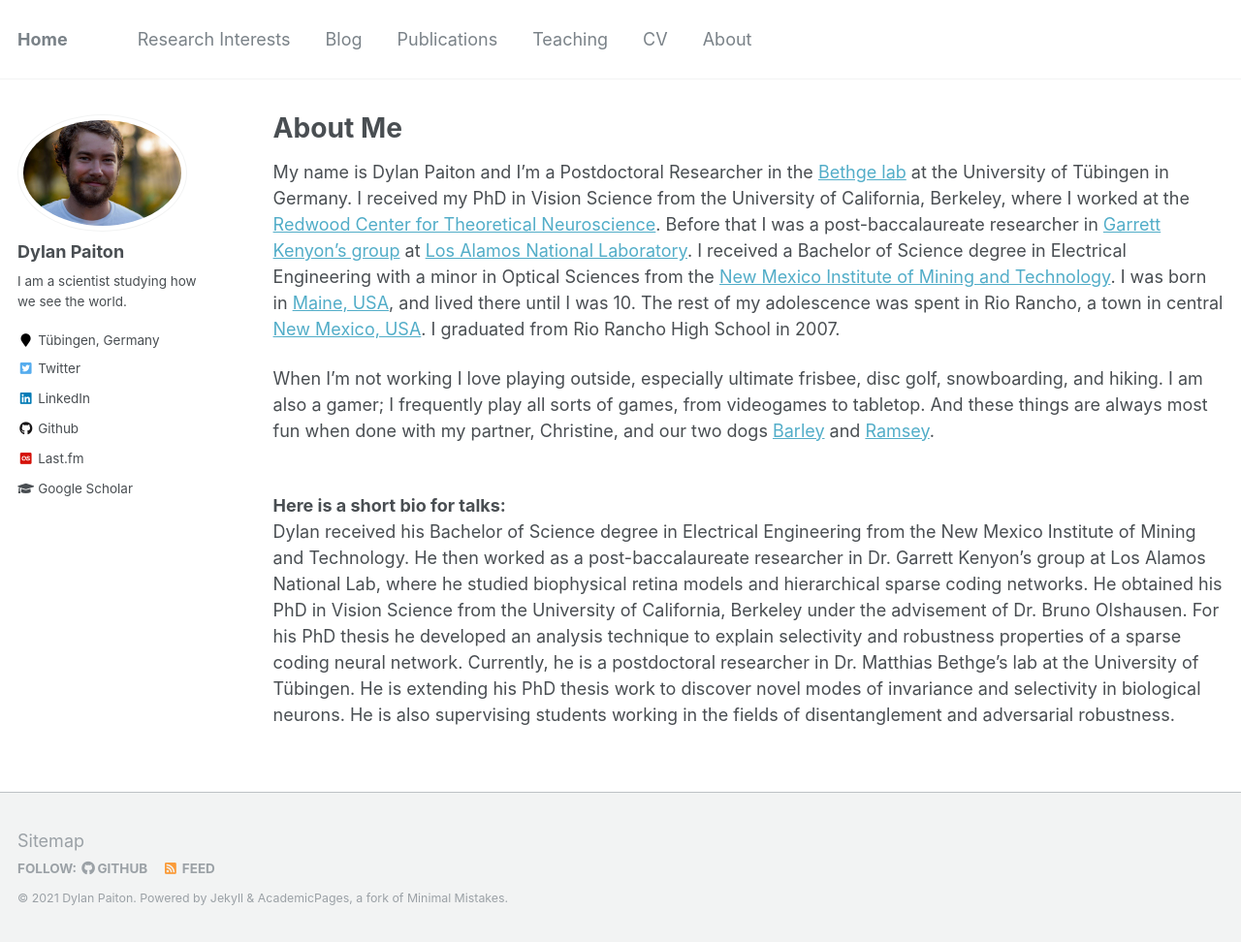
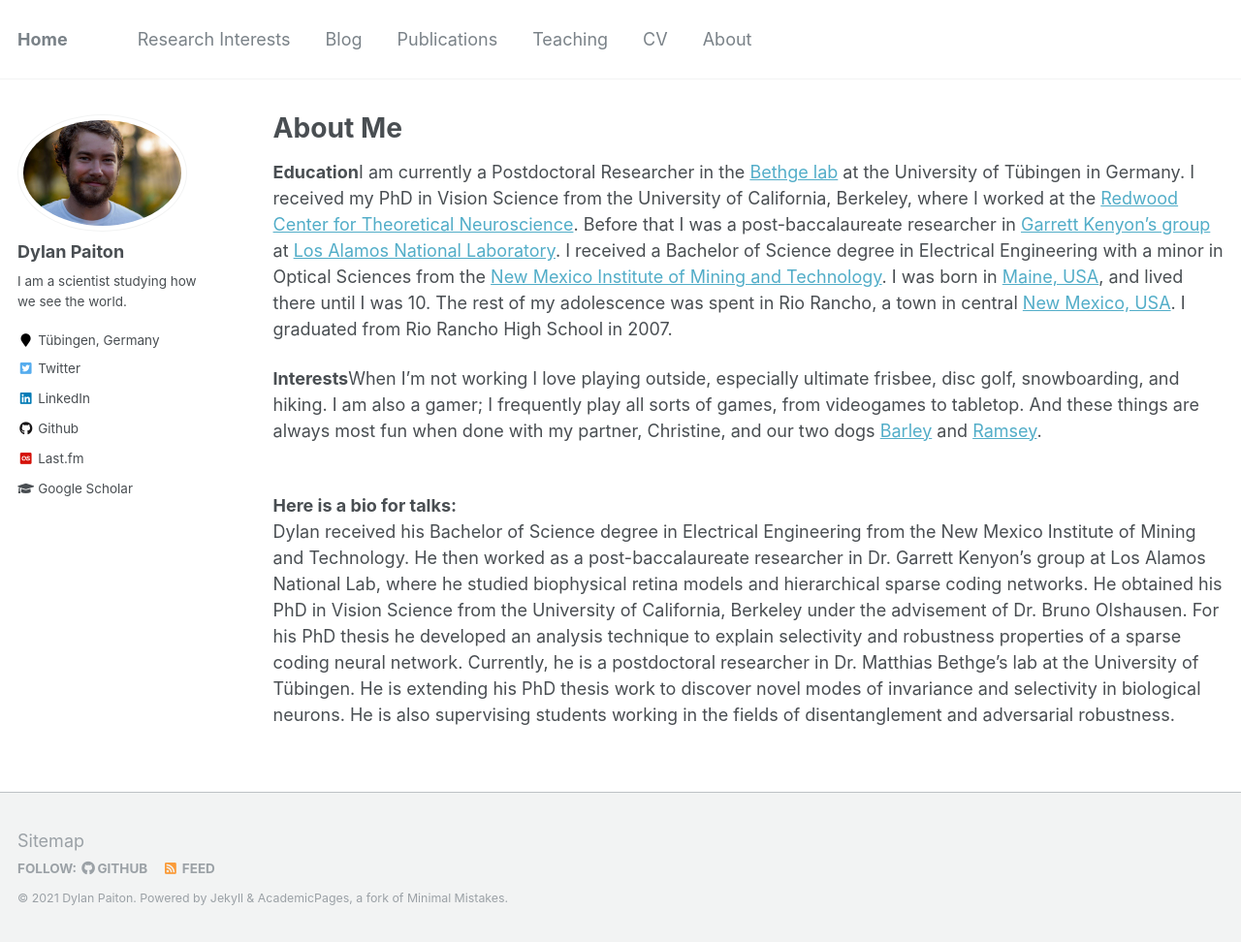
Before and after one commit to dpaiton/dpaiton.github.io, a Jekyll site: the page built from _pages/bio.md, in a window 1280 px wide and 972 px high. Shown: the whole window at 97% size. Built offline with Jekyll 4.4.1, drawn with Linux system fonts in a browser that asks for light colours.

Commit message:
adds paragraph headings & minor text changes

```diff
--- a/_pages/bio.md
+++ b/_pages/bio.md
@@ -7,7 +7,7 @@ author_profile: true
 
 {% include base_path %}
 
-My name is Dylan Paiton and I'm a Postdoctoral Researcher in the
+<strong>Education</strong>I am currently a Postdoctoral Researcher in the
 [Bethge lab](https://bethgelab.org) at the University of T&uuml;bingen in Germany.
 I received my PhD in Vision Science from the University of California, Berkeley, where I
 worked at the [Redwood Center for Theoretical Neuroscience](http://redwood.berkeley.edu/).
@@ -20,14 +20,14 @@ in [Maine, USA](https://youtu.be/witphg3HUlE), and lived there until I was 10. T
 Rio Rancho, a town in central [New Mexico, USA](https://explorepartsunknown.com/destination/new-mexico/).
 I graduated from Rio Rancho High School in 2007.
 
-When I'm not working I love playing outside, especially ultimate frisbee, disc golf, snowboarding,
+<strong>Interests</strong>When I'm not working I love playing outside, especially ultimate frisbee, disc golf, snowboarding,
 and hiking. I am also a gamer; I frequently play all sorts of games, from videogames to tabletop.
 And these things are always most fun when done with my partner, Christine, and our two dogs
 [Barley](https://www.instagram.com/barleythedogg/)
 and [Ramsey](https://www.instagram.com/ramseythepup/).
 
 <br>
-<strong>Here is a short bio for talks:</strong>
+<strong>Here is a bio for talks:</strong>
 <br>
 Dylan received his Bachelor of Science degree in Electrical Engineering from the New Mexico
 Institute of Mining and Technology. He then worked as a post-baccalaureate researcher in Dr. Garrett
```
